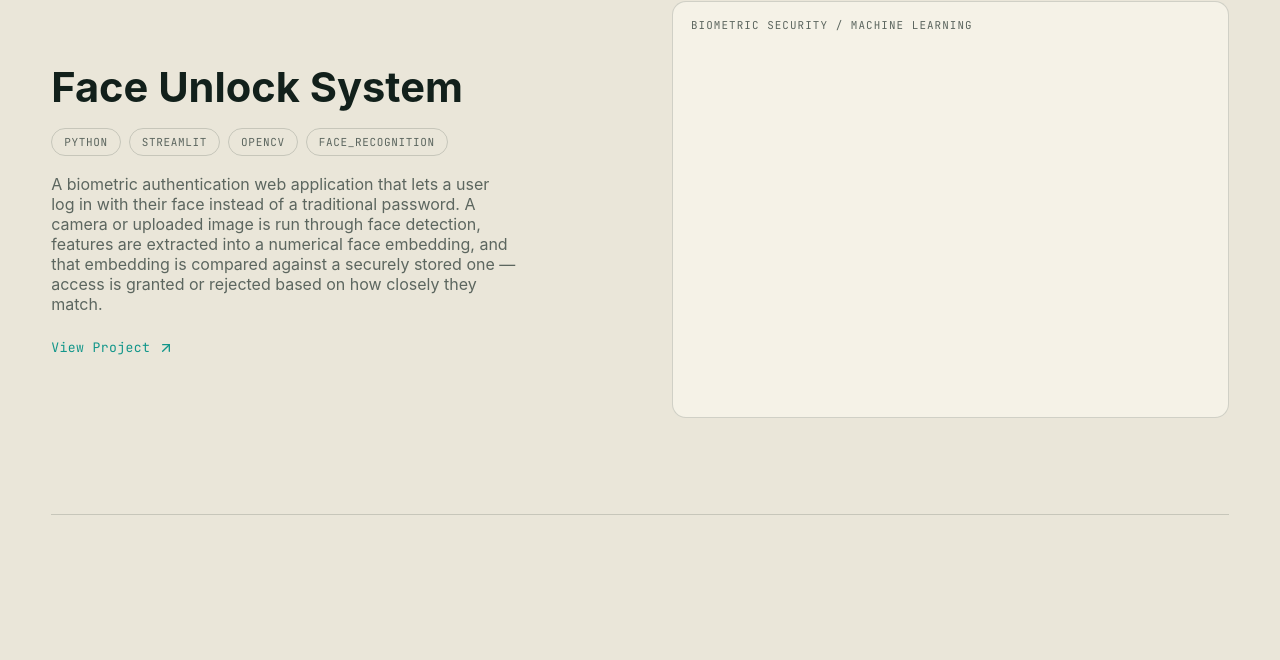
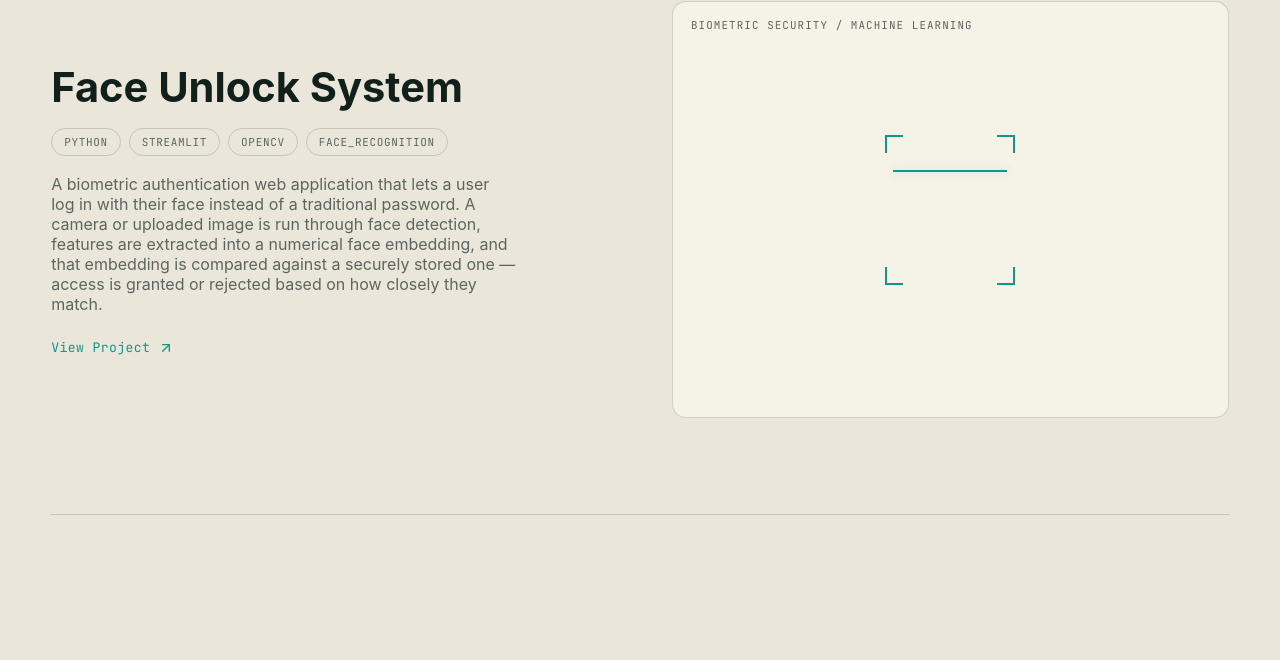
Before and after one commit to Nenenani19/portfolio, a React (Vite) app: page / in a window 1280 px wide. Shown: the part 5120-5780 px from the top of the page. Built offline with nearby package versions, Linux system fonts and the light colour scheme.

Commit message:
Update ProjectCard.css

```diff
--- a/src/components/ProjectCard.css
+++ b/src/components/ProjectCard.css
@@ -358,3 +358,85 @@
     animation: none;
   }
 }
+
+.art--faceid {
+  position: relative;
+  width: 130px;
+  height: 150px;
+}
+
+.art__scan-frame {
+  position: relative;
+  width: 100%;
+  height: 100%;
+}
+
+.art__scan-corner {
+  position: absolute;
+  width: 18px;
+  height: 18px;
+  border: 2px solid var(--accent);
+}
+
+.art__scan-corner--tl {
+  top: 0;
+  left: 0;
+  border-right: none;
+  border-bottom: none;
+}
+
+.art__scan-corner--tr {
+  top: 0;
+  right: 0;
+  border-left: none;
+  border-bottom: none;
+}
+
+.art__scan-corner--bl {
+  bottom: 0;
+  left: 0;
+  border-right: none;
+  border-top: none;
+}
+
+.art__scan-corner--br {
+  bottom: 0;
+  right: 0;
+  border-left: none;
+  border-top: none;
+}
+
+.art__face-outline {
+  position: absolute;
+  inset: 12px;
+  width: calc(100% - 24px);
+  height: calc(100% - 24px);
+  opacity: 0.8;
+}
+
+.art__scan-line {
+  position: absolute;
+  left: 8px;
+  right: 8px;
+  height: 2px;
+  background: var(--accent);
+  box-shadow: 0 0 8px 1px var(--accent-soft);
+  animation: faceid-scan 2.2s ease-in-out infinite;
+}
+
+@keyframes faceid-scan {
+  0%,
+  100% {
+    top: 10%;
+  }
+  50% {
+    top: 88%;
+  }
+}
+
+@media (prefers-reduced-motion: reduce) {
+  .art__scan-line {
+    animation: none;
+    top: 50%;
+  }
+}
```
